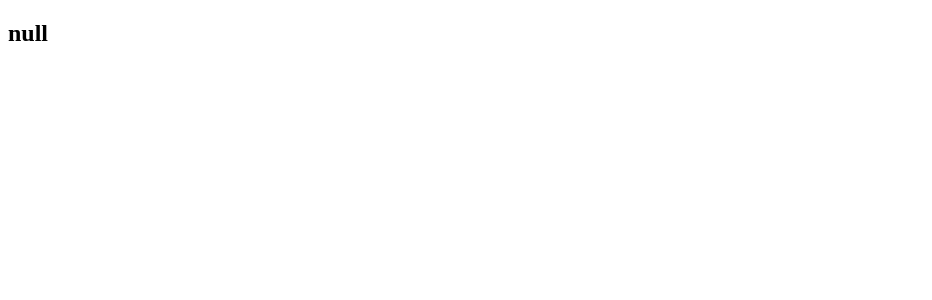
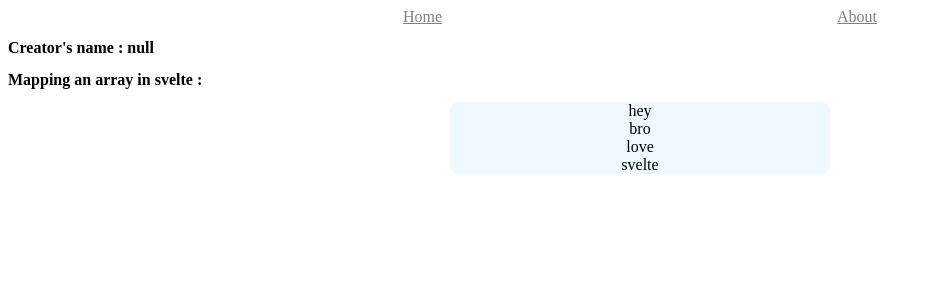
Before and after one commit to huzaifac137/sveltekit-auth-crud, a SvelteKit app: page /about in a window 1280 px wide. Shown: the top 300 px of the page, without its empty margins (0-932 px from the left). Built offline with nearby package versions, Linux system fonts and the light colour scheme.

Commit message:
basic routing and data accessing query params

```diff
--- /dev/null
+++ b/src/Components/card.svelte
@@ -0,0 +1,27 @@
+<script>
+</script>
+
+<div class="container">
+  <div class="card">
+    <slot>
+      <em>No data found!</em>
+    </slot>
+  </div>
+</div>
+
+<style>
+  .container {
+    display: flex;
+    flex-direction: column;
+    align-items: center;
+  }
+  .card {
+    display: flex;
+    flex-direction: column;
+    align-items: center;
+    width: 30%;
+    list-style: none;
+    background-color: aliceblue;
+    border-radius: 8px;
+  }
+</style>
--- /dev/null
+++ b/src/routes/+layout.svelte
@@ -0,0 +1,36 @@
+<script>
+  import { page } from "$app/stores";
+  let route;
+</script>
+
+<nav>
+  <a
+    class={route === " " ? "active" : "simple"}
+    href="/"
+    on:click={() => (route = " ")}>Home</a
+  >
+  <a
+    class={route === "about" ? "active" : "simple"}
+    href="/about"
+    on:click={() => (route = "about")}>About</a
+  >
+</nav>
+
+<slot />
+
+<style>
+  nav {
+    display: flex;
+    flex-direction: row;
+    align-items: center;
+    justify-content: space-evenly;
+  }
+
+  .simple {
+    color: gray;
+  }
+
+  .active {
+    color: black;
+  }
+</style>
--- a/src/routes/+page.svelte
+++ b/src/routes/+page.svelte
@@ -1,18 +1,34 @@
 <script>
-  let arr = { id: 0 };
-  let name;
-  let x = 4,
-    y = 5;
-  const handleClick = () => {
-    arr.id = arr.id + 1;
+  let name = "";
+
+  const handleClick = (e) => {
+    name = e.target.value;
   };
-
-  // reactive statements
-
-  $: name = arr.id;
 </script>
 
 <div>
-  <button on:click={handleClick}>CLicked {name} {arr.id} times </button>
+  <input
+    type="text"
+    placeholder=" enter the name"
+    value={name}
+    on:input={handleClick}
+  />
+  <h2>Welcome to my first svelte</h2>
   <a href="/about?name={name}">About page</a>
 </div>
+
+<style>
+  div {
+    display: flex;
+    flex-direction: column;
+    align-items: center;
+    margin-top: 50px;
+    gap: 20px;
+  }
+
+  a {
+    text-decoration: none;
+    color: gray;
+    cursor: pointer;
+  }
+</style>
--- a/src/routes/about/+page.svelte
+++ b/src/routes/about/+page.svelte
@@ -1,6 +1,28 @@
 <script>
   import { page } from "$app/stores";
+  import Card from "../../Components/card.svelte";
   let name = $page.url.searchParams.get("name");
+
+  const arr = [
+    { id: 1, title: "hey" },
+    { id: 2, title: "bro" },
+    { id: 3, title: "love" },
+    { id: 4, title: "svelte" },
+  ];
 </script>
 
-<h2>{name}</h2>
+<h2>Creator's name : {name}</h2>
+
+<h2>Mapping an array in svelte :</h2>
+
+<Card>
+  {#each arr as item (item.id)}
+    <li>{item.title}</li>
+  {/each}
+</Card>
+
+<style>
+  h2 {
+    font-size: medium;
+  }
+</style>
```
